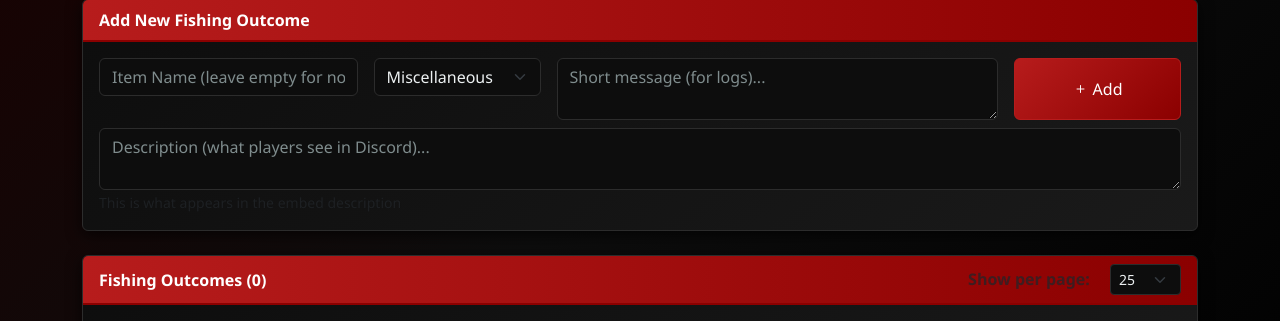
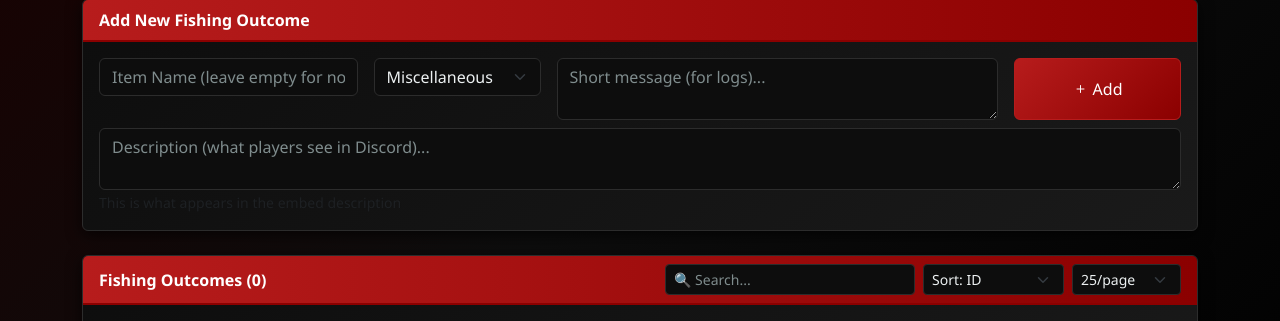
Before and after one commit to mothsnyx/entity, a Flask app: template templates/fishing.html in a window 1280 px wide. Shown: the part 265-586 px from the top of the page. Run offline with Flask 3, Linux system fonts and the light colour scheme; the template is opened without the code that fills it, so the values that code supplies are empty.

Commit message:
Update fishing.html

```diff
--- a/templates/fishing.html
+++ b/templates/fishing.html
@@ -48,16 +48,27 @@
 </div>
 
 <div class="card">
-    <div class="card-header d-flex justify-content-between align-items-center">
-        <span>Fishing Outcomes (<span id="total-items">{{ items|length }}</span>)</span>
-        <div>
-            <span class="text-muted me-3">Show per page:</span>
-            <select id="items-per-page" class="form-select form-select-sm d-inline-block w-auto">
-                <option value="10">10</option>
-                <option value="25" selected>25</option>
-                <option value="50">50</option>
-                <option value="100">100</option>
-            </select>
+    <div class="card-header">
+        <div class="row align-items-center">
+            <div class="col-md-3">
+                <span>Fishing Outcomes (<span id="total-items">{{ items|length }}</span>)</span>
+            </div>
+            <div class="col-md-9">
+                <div class="d-flex gap-2 justify-content-end align-items-center">
+                    <input type="text" id="search-box" class="form-control form-control-sm" placeholder="🔍 Search..." style="max-width: 250px;">
+                    <select id="sort-by" class="form-select form-select-sm" style="width: auto;">
+                        <option value="id">Sort: ID</option>
+                        <option value="name">Sort: Name</option>
+                        <option value="category">Sort: Category</option>
+                    </select>
+                    <select id="items-per-page" class="form-select form-select-sm" style="width: auto;">
+                        <option value="10">10/page</option>
+                        <option value="25" selected>25/page</option>
+                        <option value="50">50/page</option>
+                        <option value="100">100/page</option>
+                    </select>
+                </div>
+            </div>
         </div>
     </div>
     <div class="card-body">
```
